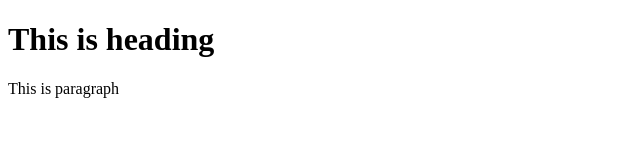
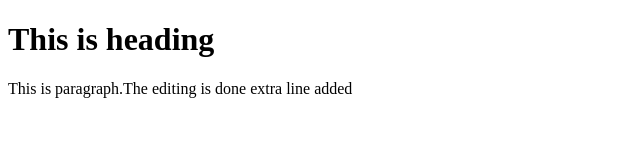
Before and after one commit to sudheervydadi/FirstGitHubPush, a plain HTML site: page index.html in a window 1280 px wide. Shown: the whole page, without its empty margins (0-640 px from the left). Drawn offline with Linux system fonts and the light colour scheme.

Commit message:
edited paragraph in index

```diff
--- a/index.html
+++ b/index.html
@@ -6,6 +6,6 @@
     </head>
     <body>
         <h1>This is heading</h1>
-        <p>This is paragraph</p>
+        <p>This is paragraph.The editing is done extra line added</p>
     </body>
 </html>
```
